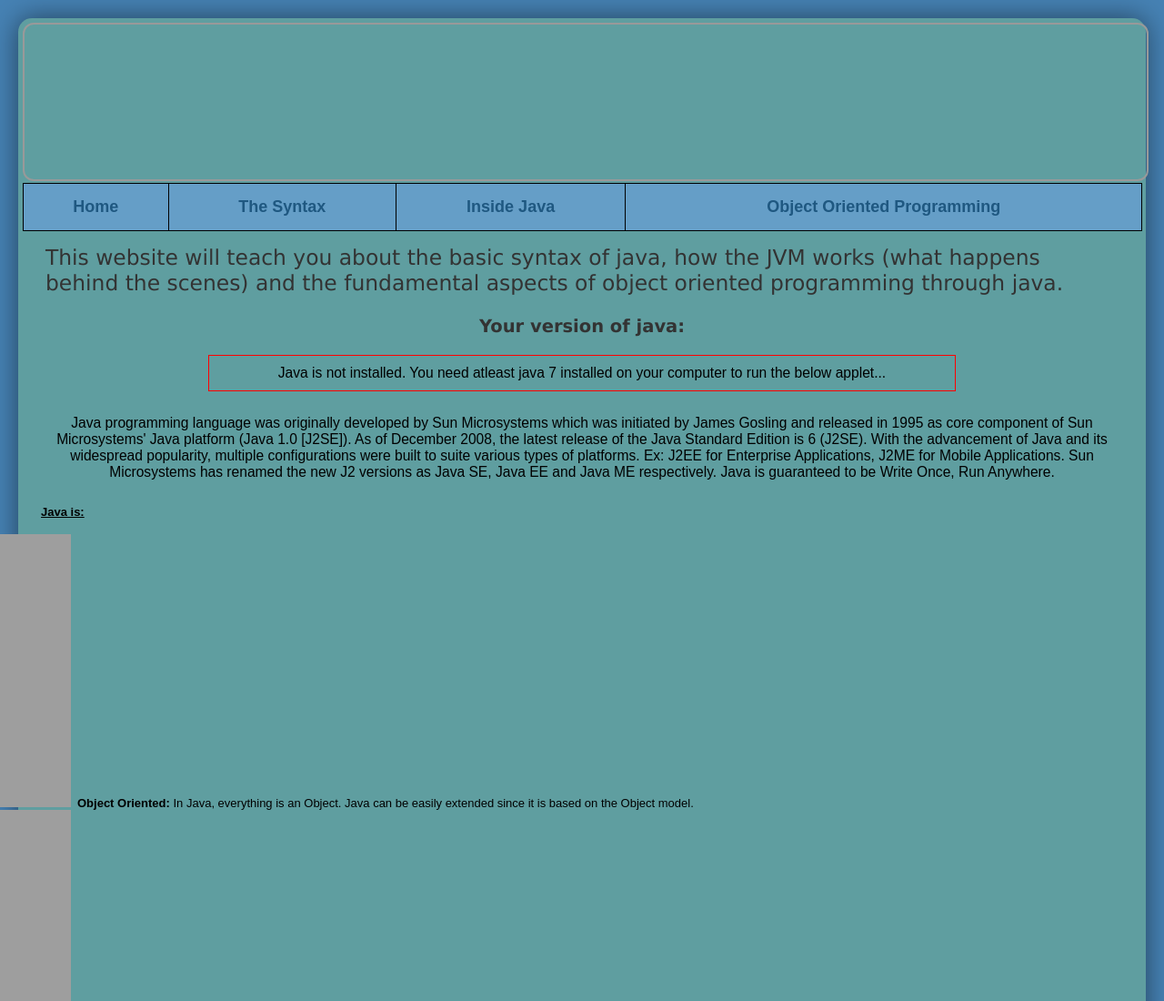
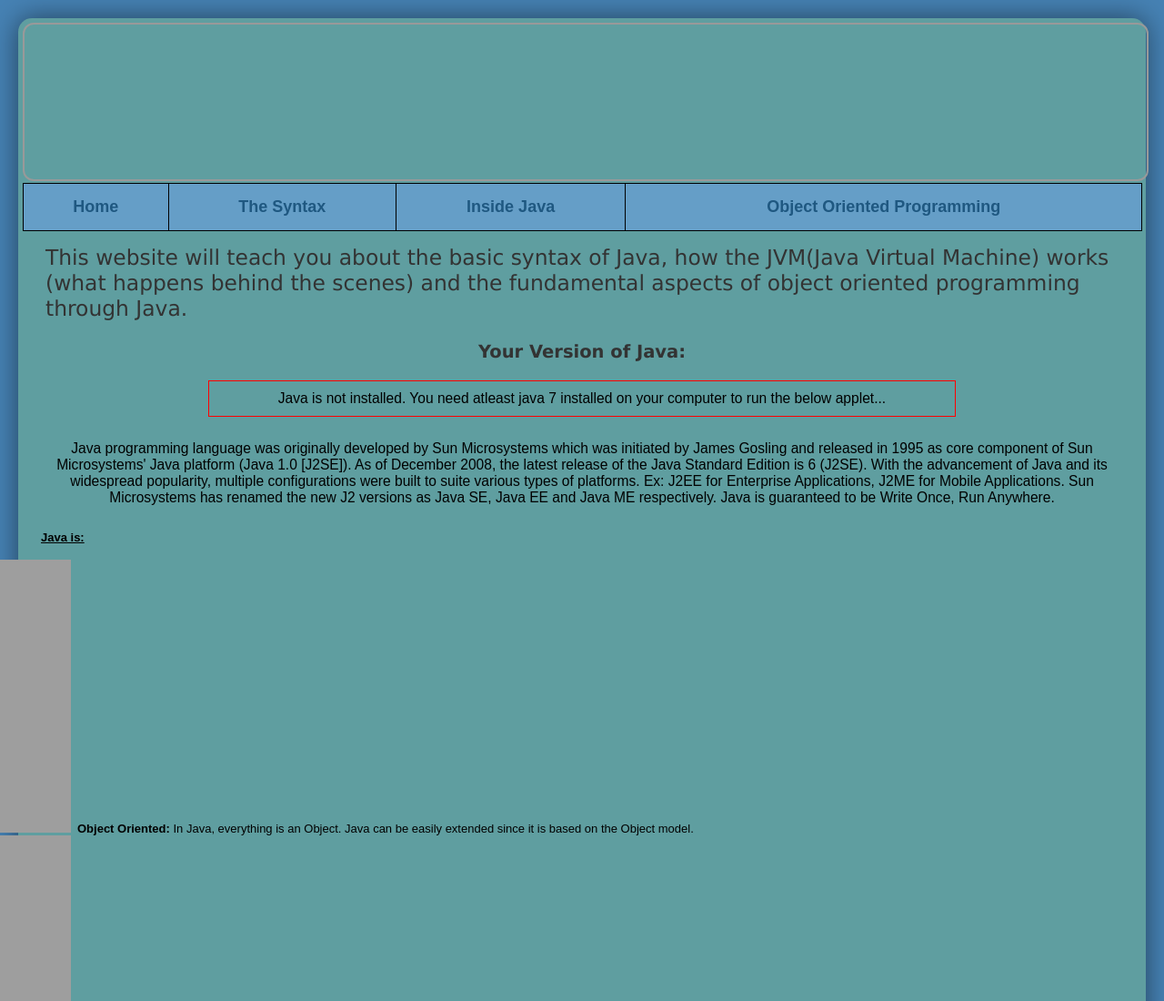
Before and after one commit to aaannndddyyy/The-Basics-of-Java-Website, a plain HTML site: page index.html in a window 1280 px wide. Shown: the top 1100 px of the page at 91% size. Drawn offline with Linux system fonts and the light colour scheme.

Commit message:
Update index.html

```diff
--- a/index.html
+++ b/index.html
@@ -43,13 +43,13 @@
 
         <article>
             <section>
-                <h1>This website will teach you about the basic syntax of java,
-                how the JVM works (what happens behind the scenes) and the
+                <h1>This website will teach you about the basic syntax of Java,
+                how the JVM(Java Virtual Machine) works (what happens behind the scenes) and the
                 fundamental aspects of object oriented programming through
-                java.</h1>
+                Java.</h1>
 
 
-                <center><h2 style="font-weight: bold">Your version of java:</h2></center>
+                <center><h2 style="font-weight: bold">Your Version of Java:</h2></center>
 
 
                 <center><p style="border-style:solid; width:800px ;border-width: 1px; border-color:#FF0000; color:#000000;">
```
